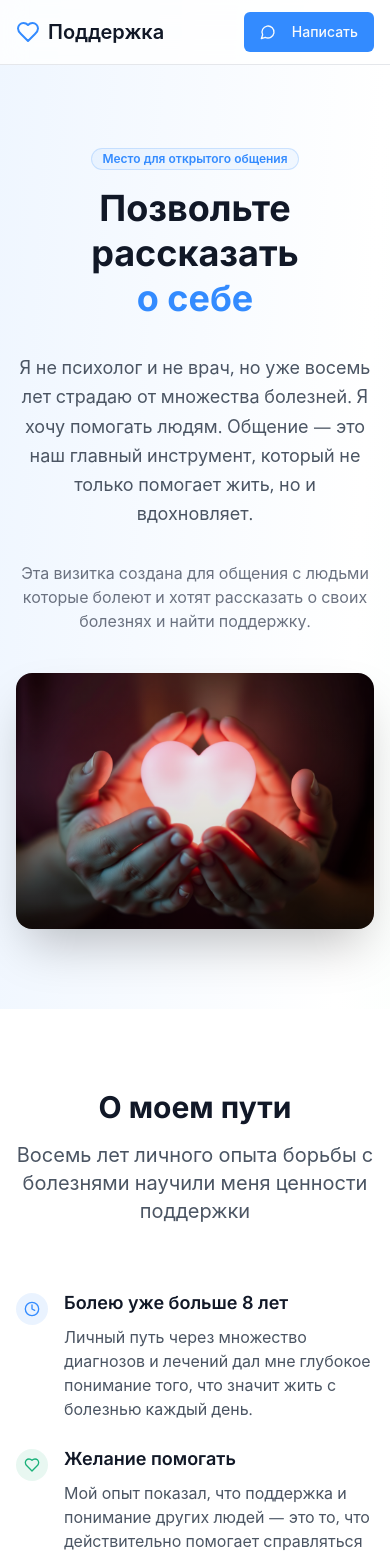
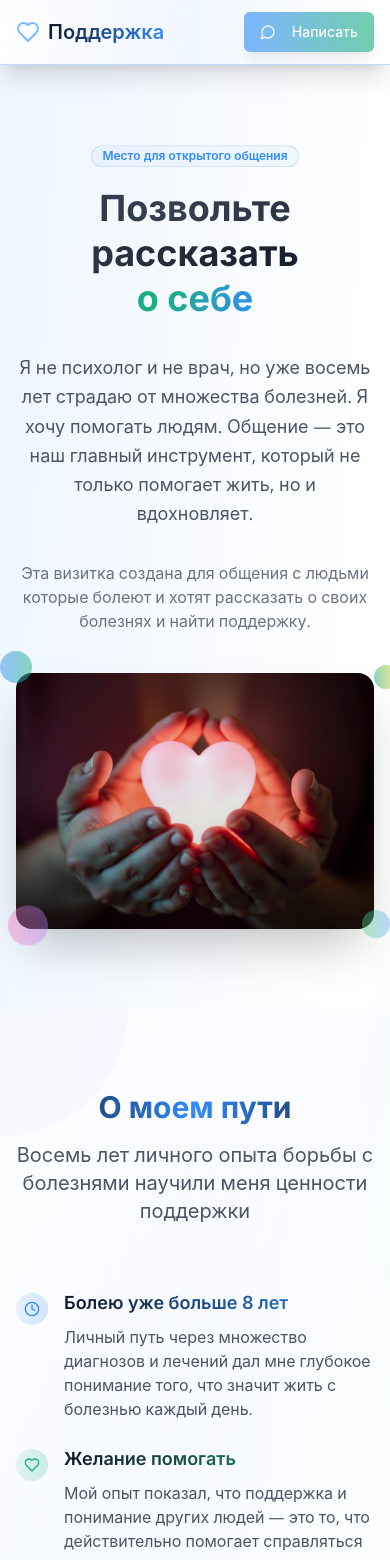
Before and after one commit to pr-poehali-dev/beautiful-website-project-1, a React (Vite) app: page / in a window 390 px wide. Shown: the top 1560 px of the page. Built offline with nearby package versions, Linux system fonts and the light colour scheme.

Commit message:
Улучшение визуала с анимациями

```diff
--- a/src/components/AboutSection.tsx
+++ b/src/components/AboutSection.tsx
@@ -2,23 +2,26 @@ import Icon from '@/components/ui/icon';
 
 export default function AboutSection() {
   return (
-    <section id="about" className="py-20 px-4 sm:px-6 lg:px-8 bg-white">
-      <div className="max-w-6xl mx-auto">
-        <div className="text-center mb-16">
-          <h2 className="text-3xl sm:text-4xl font-bold text-gray-900 mb-4">О моем пути</h2>
-          <p className="text-xl text-gray-600 max-w-2xl mx-auto">
+    <section id="about" className="py-20 px-4 sm:px-6 lg:px-8 bg-gradient-to-br from-white via-blue-50/30 to-white relative overflow-hidden">
+      {/* Background decorations */}
+      <div className="absolute top-0 left-0 w-64 h-64 bg-gradient-to-br from-blue-100/50 to-purple-100/50 rounded-full -translate-x-32 -translate-y-32 animate-pulse"></div>
+      <div className="absolute bottom-0 right-0 w-80 h-80 bg-gradient-to-br from-pink-100/50 to-yellow-100/50 rounded-full translate-x-40 translate-y-40 animate-pulse delay-1000"></div>
+      <div className="max-w-6xl mx-auto relative z-10">
+        <div className="text-center mb-16 animate-fade-in-up">
+          <h2 className="text-3xl sm:text-4xl font-bold bg-gradient-to-r from-gray-900 via-primary to-gray-900 bg-clip-text text-transparent mb-4">О моем пути</h2>
+          <p className="text-xl text-gray-600 max-w-2xl mx-auto hover:text-gray-700 transition-colors duration-300">
             Восемь лет личного опыта борьбы с болезнями научили меня ценности поддержки
           </p>
         </div>
 
         <div className="grid md:grid-cols-2 gap-12 items-center">
-          <div className="space-y-6">
+          <div className="space-y-6 animate-fade-in-left">
             <div className="flex items-start space-x-4">
-              <div className="w-8 h-8 bg-primary/10 rounded-full flex items-center justify-center flex-shrink-0 mt-1">
-                <Icon name="Clock" size={16} className="text-primary" />
+              <div className="w-8 h-8 bg-gradient-to-r from-primary/10 to-primary/20 rounded-full flex items-center justify-center flex-shrink-0 mt-1 group-hover:scale-110 group-hover:rotate-12 transition-all duration-300">
+                <Icon name="Clock" size={16} className="text-primary group-hover:animate-spin" />
               </div>
               <div>
-                <h3 className="font-semibold text-lg text-gray-900 mb-2">Болею уже больше 8 лет</h3>
+                <h3 className="font-semibold text-lg bg-gradient-to-r from-gray-900 to-primary bg-clip-text text-transparent mb-2 group-hover:from-primary group-hover:to-secondary transition-all duration-300">Болею уже больше 8 лет</h3>
                 <p className="text-gray-600">
                   Личный путь через множество диагнозов и лечений дал мне глубокое понимание
                   того, что значит жить с болезнью каждый день.
@@ -27,11 +30,11 @@ export default function AboutSection() {
             </div>
 
             <div className="flex items-start space-x-4">
-              <div className="w-8 h-8 bg-secondary/10 rounded-full flex items-center justify-center flex-shrink-0 mt-1">
-                <Icon name="Heart" size={16} className="text-secondary" />
+              <div className="w-8 h-8 bg-gradient-to-r from-secondary/10 to-secondary/20 rounded-full flex items-center justify-center flex-shrink-0 mt-1 group-hover:scale-110 group-hover:rotate-12 transition-all duration-300">
+                <Icon name="Heart" size={16} className="text-secondary group-hover:animate-pulse" />
               </div>
               <div>
-                <h3 className="font-semibold text-lg text-gray-900 mb-2">Желание помогать</h3>
+                <h3 className="font-semibold text-lg bg-gradient-to-r from-gray-900 to-secondary bg-clip-text text-transparent mb-2 group-hover:from-secondary group-hover:to-pink-500 transition-all duration-300">Желание помогать</h3>
                 <p className="text-gray-600">
                   Мой опыт показал, что поддержка и понимание других людей — это то,
                   что действительно помогает справляться с трудностями.
@@ -40,11 +43,11 @@ export default function AboutSection() {
             </div>
 
             <div className="flex items-start space-x-4">
-              <div className="w-8 h-8 bg-yellow-100 rounded-full flex items-center justify-center flex-shrink-0 mt-1">
-                <Icon name="MessageSquare" size={16} className="text-yellow-600" />
+              <div className="w-8 h-8 bg-gradient-to-r from-yellow-100 to-yellow-200 rounded-full flex items-center justify-center flex-shrink-0 mt-1 group-hover:scale-110 group-hover:rotate-12 transition-all duration-300">
+                <Icon name="MessageSquare" size={16} className="text-yellow-600 group-hover:animate-bounce" />
               </div>
               <div>
-                <h3 className="font-semibold text-lg text-gray-900 mb-2">Сила общения</h3>
+                <h3 className="font-semibold text-lg bg-gradient-to-r from-gray-900 to-yellow-600 bg-clip-text text-transparent mb-2 group-hover:from-yellow-600 group-hover:to-orange-500 transition-all duration-300">Сила общения</h3>
                 <p className="text-gray-600">
                   Общение — это не просто слова. Это мост между людьми, который позволяет
                   делиться болью и находить в этом силу двигаться дальше.
@@ -53,18 +56,18 @@ export default function AboutSection() {
             </div>
           </div>
 
-          <div className="relative">
-            <div className="bg-gradient-to-br from-primary/5 to-secondary/5 rounded-2xl p-8">
-              <blockquote className="text-lg italic text-gray-700 mb-4">
+          <div className="relative animate-fade-in-right">
+            <div className="bg-gradient-to-br from-primary/5 to-secondary/5 rounded-2xl p-8 hover:from-primary/10 hover:to-secondary/10 transition-all duration-500 hover:shadow-2xl hover:-translate-y-2 hover:rotate-1 group">
+              <blockquote className="text-lg italic text-gray-700 mb-4 group-hover:text-gray-800 transition-colors duration-300">
                 "Когда мы делимся своими историями, мы перестаем быть одинокими в своей боли.
                 Мы находим друг друга и понимаем, что не одни в этом мире."
               </blockquote>
-              <div className="flex items-center space-x-3">
-                <div className="w-12 h-12 bg-primary/10 rounded-full flex items-center justify-center">
-                  <Icon name="User" size={20} className="text-primary" />
+              <div className="flex items-center space-x-3 group-hover:scale-105 transition-transform duration-300">
+                <div className="w-12 h-12 bg-gradient-to-r from-primary/10 to-secondary/10 rounded-full flex items-center justify-center group-hover:scale-110 group-hover:rotate-12 transition-all duration-300">
+                  <Icon name="User" size={20} className="text-primary group-hover:animate-pulse" />
                 </div>
                 <div>
-                  <p className="font-semibold text-gray-900">Анатолий</p>
+                  <p className="font-semibold bg-gradient-to-r from-gray-900 to-primary bg-clip-text text-transparent group-hover:from-primary group-hover:to-secondary transition-all duration-300">Анатолий</p>
                   <p className="text-sm text-gray-500">Создатель сообщества поддержки</p>
                 </div>
               </div>
--- a/src/components/HeroSection.tsx
+++ b/src/components/HeroSection.tsx
@@ -4,25 +4,31 @@ import Icon from '@/components/ui/icon';
 
 export default function HeroSection() {
   return (
-    <section className="relative py-20 px-4 sm:px-6 lg:px-8">
-      <div className="max-w-4xl mx-auto text-center">
-        <div className="mb-8">
-          <Badge variant="outline" className="mb-4 text-primary border-primary/20 bg-primary/5">
+    <section className="relative py-20 px-4 sm:px-6 lg:px-8 overflow-hidden">
+      {/* Animated background elements */}
+      <div className="absolute inset-0 -z-10">
+        <div className="absolute top-10 left-10 w-72 h-72 bg-gradient-to-r from-blue-400/20 to-purple-400/20 rounded-full blur-3xl animate-pulse"></div>
+        <div className="absolute bottom-10 right-10 w-96 h-96 bg-gradient-to-r from-pink-400/20 to-yellow-400/20 rounded-full blur-3xl animate-pulse delay-1000"></div>
+        <div className="absolute top-1/2 left-1/2 transform -translate-x-1/2 -translate-y-1/2 w-64 h-64 bg-gradient-to-r from-green-400/10 to-blue-400/10 rounded-full blur-3xl animate-pulse delay-500"></div>
+      </div>
+      <div className="max-w-4xl mx-auto text-center relative z-10">
+        <div className="mb-8 animate-fade-in-up">
+          <Badge variant="outline" className="mb-4 text-primary border-primary/20 bg-gradient-to-r from-primary/5 to-secondary/5 hover:from-primary/10 hover:to-secondary/10 transition-all duration-500 animate-bounce">
             Место для открытого общения
           </Badge>
-          <h1 className="text-4xl sm:text-5xl lg:text-6xl font-bold text-gray-900 mb-6 leading-tight">
-            Позвольте рассказать<br />
-            <span className="text-primary">о себе</span>
+          <h1 className="text-4xl sm:text-5xl lg:text-6xl font-bold mb-6 leading-tight animate-fade-in-up delay-200">
+            <span className="bg-gradient-to-r from-gray-900 via-gray-700 to-gray-900 bg-clip-text text-transparent animate-gradient-x">Позвольте рассказать</span><br />
+            <span className="bg-gradient-to-r from-primary via-secondary to-primary bg-clip-text text-transparent animate-gradient-x">о себе</span>
           </h1>
         </div>
 
-        <div className="max-w-3xl mx-auto mb-10">
-          <p className="text-lg sm:text-xl text-gray-600 leading-relaxed mb-8">
+        <div className="max-w-3xl mx-auto mb-10 animate-fade-in-up delay-400">
+          <p className="text-lg sm:text-xl text-gray-600 leading-relaxed mb-8 hover:text-gray-700 transition-colors duration-300">
             Я не психолог и не врач, но уже восемь лет страдаю от множества болезней.
             Я хочу помогать людям. Общение — это наш главный инструмент, который не только
             помогает жить, но и вдохновляет.
           </p>
-          <p className="text-base sm:text-lg text-gray-500">
+          <p className="text-base sm:text-lg text-gray-500 hover:text-gray-600 transition-colors duration-300">
             Эта визитка создана для общения с людьми которые болеют и хотят рассказать
             о своих болезнях и найти поддержку.
           </p>
@@ -30,13 +36,18 @@ export default function HeroSection() {
 
 
 
-        <div className="relative w-full max-w-2xl mx-auto">
+        <div className="relative w-full max-w-2xl mx-auto animate-fade-in-up delay-600 group">
           <img
             src="/img/b2c8431a-82ad-437f-80c5-7a6a83eec07d.jpg"
             alt="Поддержка и забота"
-            className="w-full h-64 sm:h-80 object-cover rounded-2xl shadow-2xl"
+            className="w-full h-64 sm:h-80 object-cover rounded-2xl shadow-2xl transition-all duration-500 group-hover:shadow-3xl group-hover:scale-105 group-hover:rotate-1"
           />
-          <div className="absolute inset-0 bg-gradient-to-t from-black/20 to-transparent rounded-2xl"></div>
+          <div className="absolute inset-0 bg-gradient-to-t from-black/20 to-transparent rounded-2xl group-hover:from-black/30 transition-all duration-500"></div>
+          {/* Floating elements around image */}
+          <div className="absolute -top-4 -left-4 w-8 h-8 bg-gradient-to-r from-primary to-secondary rounded-full opacity-50 animate-bounce delay-100"></div>
+          <div className="absolute -top-2 -right-6 w-6 h-6 bg-gradient-to-r from-secondary to-yellow-400 rounded-full opacity-50 animate-bounce delay-300"></div>
+          <div className="absolute -bottom-6 -left-2 w-10 h-10 bg-gradient-to-r from-pink-400 to-purple-400 rounded-full opacity-40 animate-bounce delay-500"></div>
+          <div className="absolute -bottom-4 -right-4 w-7 h-7 bg-gradient-to-r from-green-400 to-blue-400 rounded-full opacity-40 animate-bounce delay-700"></div>
         </div>
       </div>
     </section>
--- a/src/components/Navigation.tsx
+++ b/src/components/Navigation.tsx
@@ -7,21 +7,33 @@ interface NavigationProps {
 
 export default function Navigation({ onChatOpen }: NavigationProps) {
   return (
-    <nav className="sticky top-0 z-50 bg-white/80 backdrop-blur-md border-b border-gray-200">
+    <nav className="sticky top-0 z-50 bg-gradient-to-r from-white/90 via-blue-50/80 to-white/90 backdrop-blur-md border-b border-blue-200 shadow-lg transition-all duration-300 hover:shadow-xl">
       <div className="max-w-6xl mx-auto px-4 sm:px-6 lg:px-8">
         <div className="flex justify-between items-center h-16">
-          <div className="flex items-center space-x-2">
-            <Icon name="Heart" className="text-primary" size={24} />
-            <span className="font-semibold text-xl text-gray-900">Поддержка</span>
+          <div className="flex items-center space-x-2 group">
+            <Icon name="Heart" className="text-primary group-hover:scale-110 transition-transform duration-300 animate-pulse" size={24} />
+            <span className="font-semibold text-xl bg-gradient-to-r from-gray-900 to-primary bg-clip-text text-transparent group-hover:from-primary group-hover:to-secondary transition-all duration-300">Поддержка</span>
           </div>
-          <div className="hidden md:flex space-x-8">
-            <a href="#about" className="text-gray-600 hover:text-primary transition-colors">О себе</a>
-            <a href="#support" className="text-gray-600 hover:text-primary transition-colors">Поддержка</a>
-            <a href="#stories" className="text-gray-600 hover:text-primary transition-colors">Истории</a>
-            <a href="#contact" className="text-gray-600 hover:text-primary transition-colors">Контакты</a>
+          <div className="hidden md:flex space-x-8 items-center">
+            <a href="#about" className="relative text-gray-600 hover:text-primary transition-all duration-300 hover:scale-105 group">
+              О себе
+              <span className="absolute -bottom-1 left-0 w-0 h-0.5 bg-gradient-to-r from-primary to-secondary group-hover:w-full transition-all duration-300"></span>
+            </a>
+            <a href="#support" className="relative text-gray-600 hover:text-primary transition-all duration-300 hover:scale-105 group">
+              Поддержка
+              <span className="absolute -bottom-1 left-0 w-0 h-0.5 bg-gradient-to-r from-primary to-secondary group-hover:w-full transition-all duration-300"></span>
+            </a>
+            <a href="#stories" className="relative text-gray-600 hover:text-primary transition-all duration-300 hover:scale-105 group">
+              Истории
+              <span className="absolute -bottom-1 left-0 w-0 h-0.5 bg-gradient-to-r from-primary to-secondary group-hover:w-full transition-all duration-300"></span>
+            </a>
+            <a href="#contact" className="relative text-gray-600 hover:text-primary transition-all duration-300 hover:scale-105 group">
+              Контакты
+              <span className="absolute -bottom-1 left-0 w-0 h-0.5 bg-gradient-to-r from-primary to-secondary group-hover:w-full transition-all duration-300"></span>
+            </a>
           </div>
-          <Button className="bg-primary hover:bg-primary/90" onClick={onChatOpen}>
-            <Icon name="MessageCircle" size={16} className="mr-2" />
+          <Button className="bg-gradient-to-r from-primary to-secondary hover:from-secondary hover:to-primary transform hover:scale-105 transition-all duration-300 shadow-lg hover:shadow-xl animate-pulse hover:animate-none" onClick={onChatOpen}>
+            <Icon name="MessageCircle" size={16} className="mr-2 group-hover:rotate-12 transition-transform duration-300" />
             Написать
           </Button>
         </div>
--- a/src/index.css
+++ b/src/index.css
@@ -127,3 +127,143 @@
       sans-serif;
   }
 }
+
+/* Custom animations */
+@keyframes fade-in-up {
+  0% {
+    opacity: 0;
+    transform: translateY(20px);
+  }
+  100% {
+    opacity: 1;
+    transform: translateY(0);
+  }
+}
+
+@keyframes fade-in-left {
+  0% {
+    opacity: 0;
+    transform: translateX(-20px);
+  }
+  100% {
+    opacity: 1;
+    transform: translateX(0);
+  }
+}
+
+@keyframes fade-in-right {
+  0% {
+    opacity: 0;
+    transform: translateX(20px);
+  }
+  100% {
+    opacity: 1;
+    transform: translateX(0);
+  }
+}
+
+@keyframes gradient-x {
+  0%, 100% {
+    background-size: 200% 200%;
+    background-position: left center;
+  }
+  50% {
+    background-size: 200% 200%;
+    background-position: right center;
+  }
+}
+
+@keyframes float {
+  0%, 100% {
+    transform: translateY(0px);
+  }
+  50% {
+    transform: translateY(-10px);
+  }
+}
+
+@keyframes glow {
+  0%, 100% {
+    box-shadow: 0 0 5px rgba(59, 130, 246, 0.5);
+  }
+  50% {
+    box-shadow: 0 0 20px rgba(59, 130, 246, 0.8), 0 0 30px rgba(59, 130, 246, 0.6);
+  }
+}
+
+.animate-fade-in-up {
+  animation: fade-in-up 0.6s ease-out;
+}
+
+.animate-fade-in-left {
+  animation: fade-in-left 0.8s ease-out;
+}
+
+.animate-fade-in-right {
+  animation: fade-in-right 0.8s ease-out;
+}
+
+.animate-gradient-x {
+  animation: gradient-x 3s ease infinite;
+}
+
+.animate-float {
+  animation: float 3s ease-in-out infinite;
+}
+
+.animate-glow {
+  animation: glow 2s ease-in-out infinite;
+}
+
+.delay-100 {
+  animation-delay: 0.1s;
+}
+
+.delay-200 {
+  animation-delay: 0.2s;
+}
+
+.delay-300 {
+  animation-delay: 0.3s;
+}
+
+.delay-400 {
+  animation-delay: 0.4s;
+}
+
+.delay-500 {
+  animation-delay: 0.5s;
+}
+
+.delay-600 {
+  animation-delay: 0.6s;
+}
+
+.delay-700 {
+  animation-delay: 0.7s;
+}
+
+.delay-800 {
+  animation-delay: 0.8s;
+}
+
+.delay-1000 {
+  animation-delay: 1s;
+}
+
+/* Custom gradient backgrounds */
+.bg-gradient-magical {
+  background: linear-gradient(135deg,
+    rgba(59, 130, 246, 0.1) 0%,
+    rgba(147, 51, 234, 0.1) 25%,
+    rgba(236, 72, 153, 0.1) 50%,
+    rgba(248, 113, 113, 0.1) 75%,
+    rgba(251, 191, 36, 0.1) 100%);
+}
+
+.text-gradient-primary {
+  background: linear-gradient(135deg, #3b82f6, #8b5cf6, #ec4899);
+  -webkit-background-clip: text;
+  background-clip: text;
+  -webkit-text-fill-color: transparent;
+}
```
Also changed, not shown: src/components/SupportSection.tsx (+24 -21 lines).
